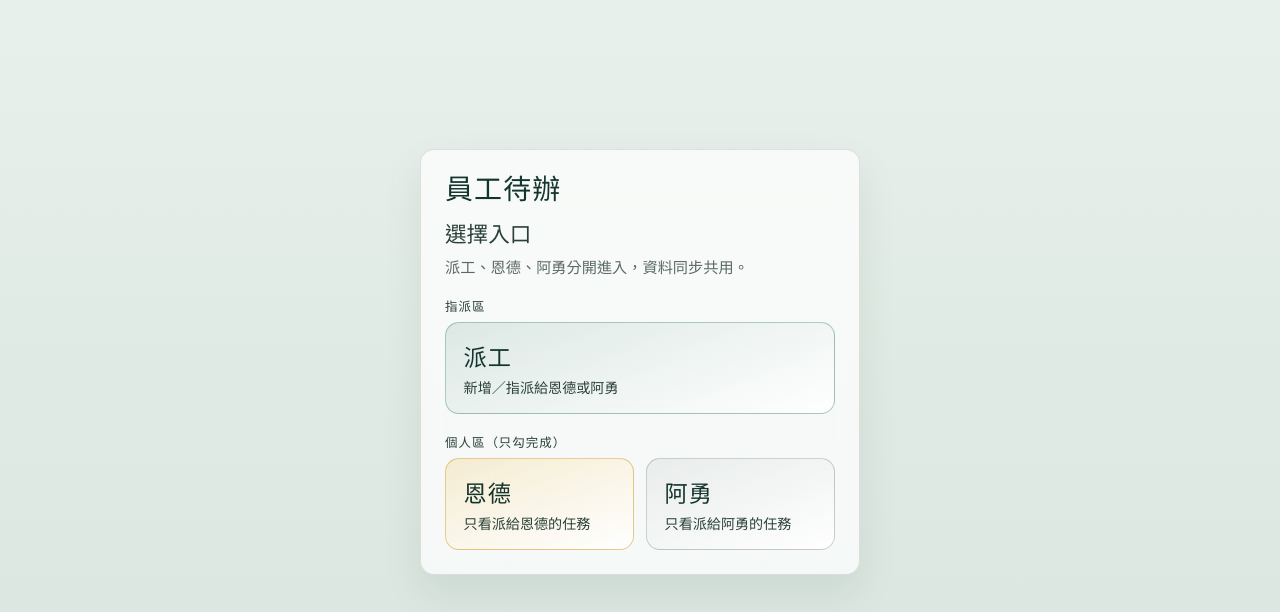
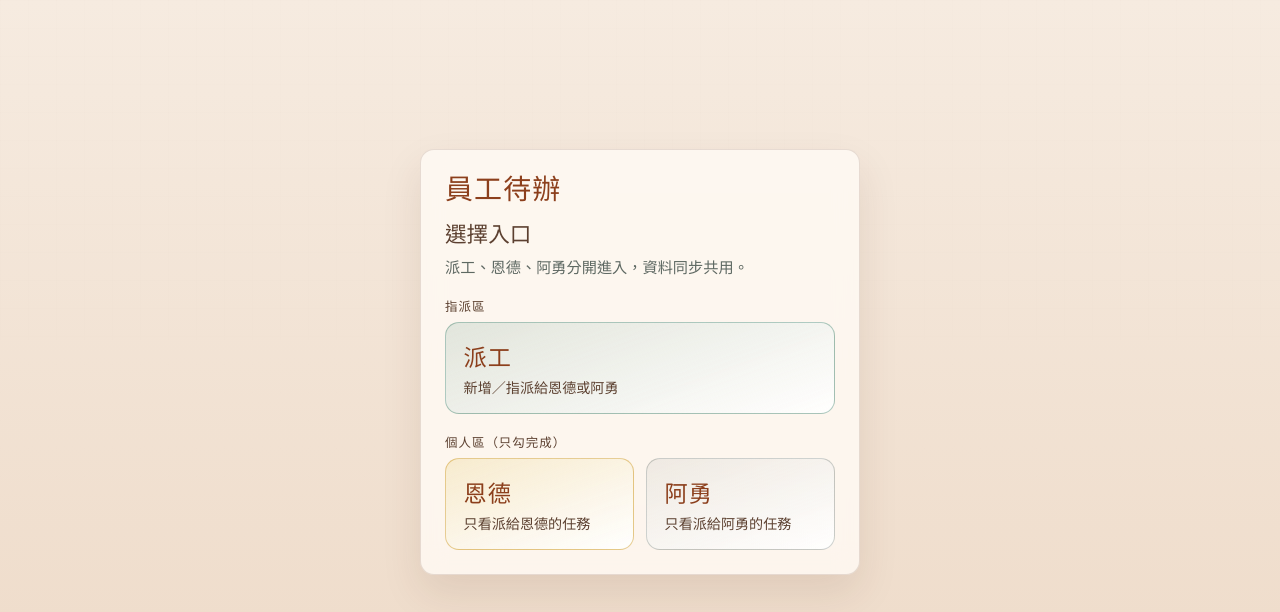
Before and after one commit to nephi4377/liff-checkin, a React (Vite) app: page / in a window 1280 px wide. Shown: the top 612 px of the page. Built offline with nearby package versions, Linux system fonts and the light colour scheme; no server answers.

Commit message:
Warm amber/terracotta theme palette

```diff
--- a/index.html
+++ b/index.html
@@ -11,7 +11,7 @@
       name="viewport"
       content="width=device-width, initial-scale=1, viewport-fit=cover"
     />
-    <meta name="theme-color" content="#14352e" />
+    <meta name="theme-color" content="#8c3f1c" />
     <meta name="mobile-web-app-capable" content="yes" />
     <meta name="apple-mobile-web-app-capable" content="yes" />
     <meta name="apple-mobile-web-app-title" content="員工代辦" />
--- a/src/index.css
+++ b/src/index.css
@@ -1,16 +1,17 @@
 :root {
-  --ink: #12251f;
-  --ink-soft: #2a4038;
-  --mist: #dfe8e2;
-  --paper: #f3f7f4;
-  --panel: rgba(255, 255, 255, 0.72);
-  --line: rgba(18, 37, 31, 0.12);
-  --jade: #1f6b54;
-  --jade-deep: #14352e;
-  --amber: #c9921a;
-  --amber-soft: #f3e4bc;
-  --danger: #a33b2c;
-  --shadow: 0 18px 40px rgba(18, 37, 31, 0.08);
+  /* 暖色調：琥珀／赤陶／柔橘；避免冷藍紫 */
+  --ink: #2a1c14;
+  --ink-soft: #5c4030;
+  --mist: #f3e8dc;
+  --paper: #fbf4eb;
+  --panel: rgba(255, 250, 244, 0.82);
+  --line: rgba(90, 52, 32, 0.14);
+  --jade: #c06a2e;
+  --jade-deep: #8c3f1c;
+  --amber: #d4891a;
+  --amber-soft: #f6e0b8;
+  --danger: #b33a2a;
+  --shadow: 0 18px 40px rgba(80, 40, 20, 0.1);
   --radius: 14px;
   --font-sans: 'Noto Sans TC', 'PingFang TC', 'Microsoft JhengHei', sans-serif;
   --font-display: 'Noto Serif TC', 'Songti TC', serif;
@@ -81,19 +82,19 @@ button {
   inset: 0;
   z-index: -1;
   background:
-    radial-gradient(circle at 12% 18%, rgba(31, 107, 84, 0.18), transparent 38%),
-    radial-gradient(circle at 88% 8%, rgba(201, 146, 26, 0.16), transparent 32%),
-    linear-gradient(160deg, #e7efe9 0%, #d5e2db 48%, #cfdcd4 100%);
+    radial-gradient(circle at 12% 18%, rgba(212, 137, 26, 0.22), transparent 40%),
+    radial-gradient(circle at 88% 8%, rgba(192, 106, 46, 0.18), transparent 34%),
+    linear-gradient(160deg, #fbf3e8 0%, #f0e0ce 48%, #e8d2bc 100%);
 }
 
 .ambient::after {
   content: '';
   position: absolute;
   inset: 0;
-  opacity: 0.35;
+  opacity: 0.28;
   background-image:
-    linear-gradient(rgba(18, 37, 31, 0.04) 1px, transparent 1px),
-    linear-gradient(90deg, rgba(18, 37, 31, 0.04) 1px, transparent 1px);
+    linear-gradient(rgba(90, 52, 32, 0.05) 1px, transparent 1px),
+    linear-gradient(90deg, rgba(90, 52, 32, 0.05) 1px, transparent 1px);
   background-size: 28px 28px;
   mask-image: linear-gradient(to bottom, black, transparent 85%);
 }
@@ -269,7 +270,7 @@ button {
   padding: 1.25rem;
   border-radius: var(--radius);
   border: 1px solid var(--line);
-  background: #f7faf8;
+  background: #fbf4eb;
   box-shadow: var(--shadow);
   display: grid;
   gap: 0.85rem;
@@ -479,7 +480,7 @@ button {
   border-radius: 10px;
   min-height: 48px;
   padding: 0.85rem 1rem;
-  background: linear-gradient(160deg, #1f6b54, #14352e);
+  background: linear-gradient(160deg, #c06a2e, #8c3f1c);
   color: #f5fbf8;
   font-weight: 700;
   letter-spacing: 0.04em;
@@ -873,7 +874,7 @@ button {
 }
 
 .simple-shell .ambient {
-  background: linear-gradient(180deg, #e8f0eb 0%, #d7e4dd 100%);
+  background: linear-gradient(180deg, #f6ebe0 0%, #edd9c6 100%);
 }
 
 .simple-shell .ambient::after {
@@ -1060,7 +1061,7 @@ a.btn-ghost.top-hub-link {
 }
 
 .mode-tab.is-active {
-  background: linear-gradient(160deg, #1f6b54, #14352e);
+  background: linear-gradient(160deg, #c06a2e, #8c3f1c);
   color: #f5fbf8;
 }
 
--- a/vite.config.ts
+++ b/vite.config.ts
@@ -19,8 +19,8 @@ export default defineConfig({
         name: '員工代辦事項',
         short_name: '員工代辦',
         description: '派工給恩德／阿勇：優先／待處理、勾選完成、調整順序',
-        theme_color: '#14352e',
-        background_color: '#dfe8e2',
+        theme_color: '#8c3f1c',
+        background_color: '#f3e8dc',
         display: 'standalone',
         orientation: 'portrait',
         lang: 'zh-Hant',
```
